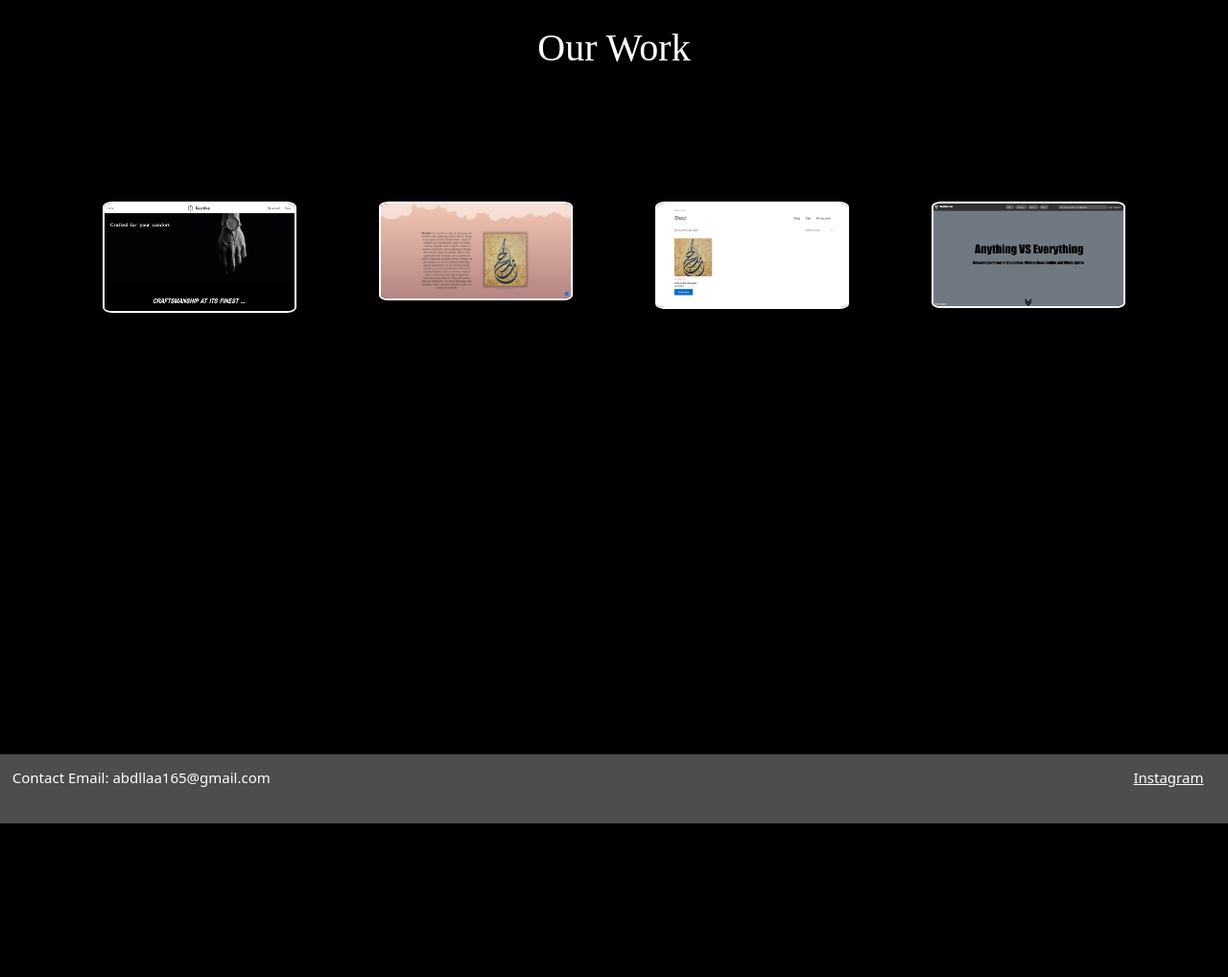
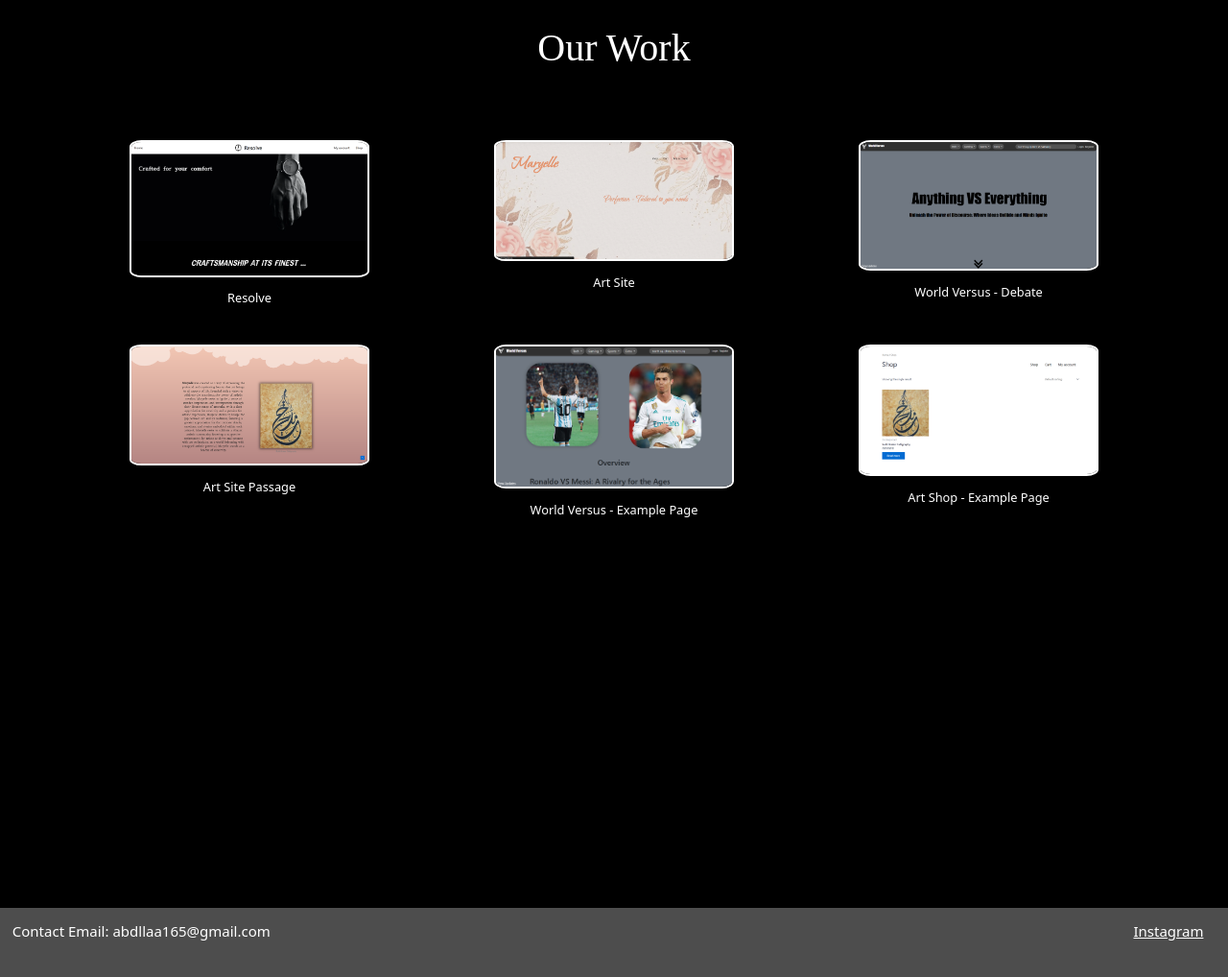
Before and after one commit to Mecker-ctrl/StarDrakeSolutions, a Flask app: page /ourwork in a window 1280 px wide. Shown: the part 340-1358 px from the top of the page at 96% size. Before the commit the page ends 1198 px from the top, so only its background shows below. Run offline with Flask 3, Linux system fonts and the light colour scheme.

Commit message:
our work section

```diff
--- a/app.py
+++ b/app.py
@@ -1,10 +1,18 @@
 from flask import Flask, render_template, request, session, redirect, url_for
+from flask_mail import Mail, Message
 
 app = Flask(__name__)
 
+app.config['MAIL_SERVER'] = 'smtp.gmail.com'
+app.config['MAIL_PORT'] = 465
+app.config['MAIL_USERNAME'] = 'stardrakeuser@gmail.com'
+app.config['MAIL_PASSWORD'] = 'Cbd492uen!'
+app.config['MAIL_USE_TLS'] = False
+app.config['MAIL_USE_SSL'] = True
+mail = Mail(app)
+
 if __name__ == "__main__":
     app.run(debug=True)
-
 
 @app.route("/", methods=["GET", "POST"])
 def index():
@@ -16,7 +24,16 @@ def index():
 @app.route("/contactus", methods=["GET", "POST"])
 def contactus():
     if request.method == "POST":
-        return 0
+        email = request.form.get("email")
+        message = request.form.get("message")
+
+        msg = Message()
+        msg.recipients = ["abdllaa@gmail.com"]
+        msg.sender = (email)
+        msg.body = (message)
+
+        mail.send(msg)
+        return render_template("contact-us.html")
     else:
         return render_template("contact-us.html")
 
--- a/static/indexstyles.css
+++ b/static/indexstyles.css
@@ -326,21 +326,35 @@ body{
   .gallery{
     flex-direction: column;
   }
-  .gallery-element  {
-    margin-top: 3%;
-  }
-}
-.gallery-element  {
-  width: 30vw;
-  text-align: center;
 }
 .gallery-img  {
   width: 70%;
-  transition: all 2s;
+  transition: all 0.5s;
   border: 2px solid white;
   border-radius: 5%;
 }
 .gallery-img:hover  {
-  scale: 1.75;
+  scale: 2.5;
   transition: all 1s;
 }
+.gallery-element{
+  text-align: center;
+  margin-bottom: 3vw;
+}
+.products-wrapper {
+  width: 100%;
+  height: 100vh;
+}
+.product-table {
+  margin: auto;
+}
+.my-col {
+  display: flex;
+  justify-content: center;
+}
+.product-desc {
+  font-size: clamp(0.5rem, 1vw, 600px);
+  color: white;
+  text-align: center;
+  margin-top: 1vw;
+}
--- a/templates/our-work.html
+++ b/templates/our-work.html
@@ -6,26 +6,50 @@
     <h1 class="slogan">Our Work</h1>
 </div>
 
-<div class="gallery">
-    <div class="gallery-element">
-        <a>
-            <img class="gallery-img" src="/static/media/ourwork//watch.png">
-        </a>
-    </div>
-    <div class="gallery-element">
-        <a>
-            <img class="gallery-img" src="/static/media/ourwork/maryelle.png">
-        </a>
-    </div>
-    <div class="gallery-element">
-        <a>
-            <img class="gallery-img" src="/static/media/ourwork/maryelle-shop.png">
-        </a>
-    </div>
-    <div class="gallery-element">
-        <a>
-            <img class="gallery-img" src="/static/media/ourwork/wv.png">
-        </a>
+<div class="products-wrapper">
+    <div class="container product-table">
+        <div class="row">
+            <div class="col my-col">
+                <figure class="gallery-element">
+                    <img class="gallery-img" src="/static/media/ourwork/watch.png">
+                    <figcaption class="product-desc">Resolve</figcaption>
+                </figure>
+            </div>
+            <div class="col my-col">
+                <figure class="gallery-element">
+                    <img class="gallery-img" src="/static/media/ourwork/maryelle2.png">
+                    <figcaption class="product-desc">Art Site</figcaption>
+                </figure>
+            </div>
+            <div class="col my-col">
+                <figure class="gallery-element">
+                    <img class="gallery-img" src="/static/media/ourwork/wv.png">
+                    <figcaption class="product-desc">World Versus - Debate</figcaption>
+                </figure>
+            </div>
+        </div>
+
+        <div class="row">
+            <div class="col my-col">
+                <figure class="gallery-element">
+                    <img class="gallery-img" src="/static/media/ourwork/maryelle.png">
+                    <figcaption class="product-desc">Art Site Passage</figcaption>
+                </figure>
+            </div>
+            <div class="col my-col">
+                <figure class="gallery-element">
+                    <img class="gallery-img" src="/static/media/ourwork/wv2.png">
+                    <figcaption class="product-desc">World Versus - Example Page</figcaption>
+                </figure>
+            </div>
+            <div class="col my-col">
+                <figure class="gallery-element">
+                    <img class="gallery-img" src="/static/media/ourwork/maryelle-shop.png">
+                    <figcaption class="product-desc">Art Shop - Example Page</figcaption>
+                </figure>
+            </div>
+        </div>
     </div>
 </div>
+
 {% endblock %}
```
Also changed, not shown: storage.txt (added, +31 -0 lines), templates/contact-us.html (+6 -6 lines), static/media/ourwork/maryelle2.png (added), static/media/ourwork/wv2.png (added).
